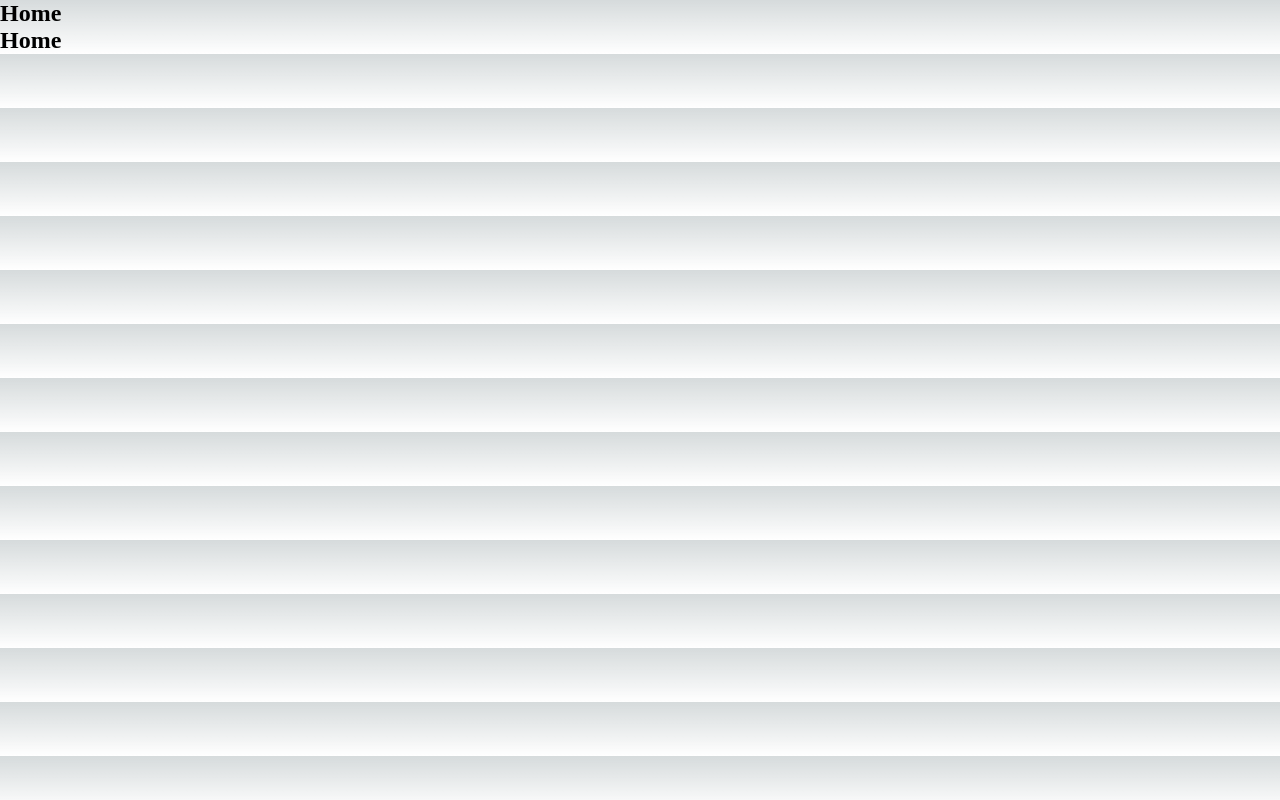
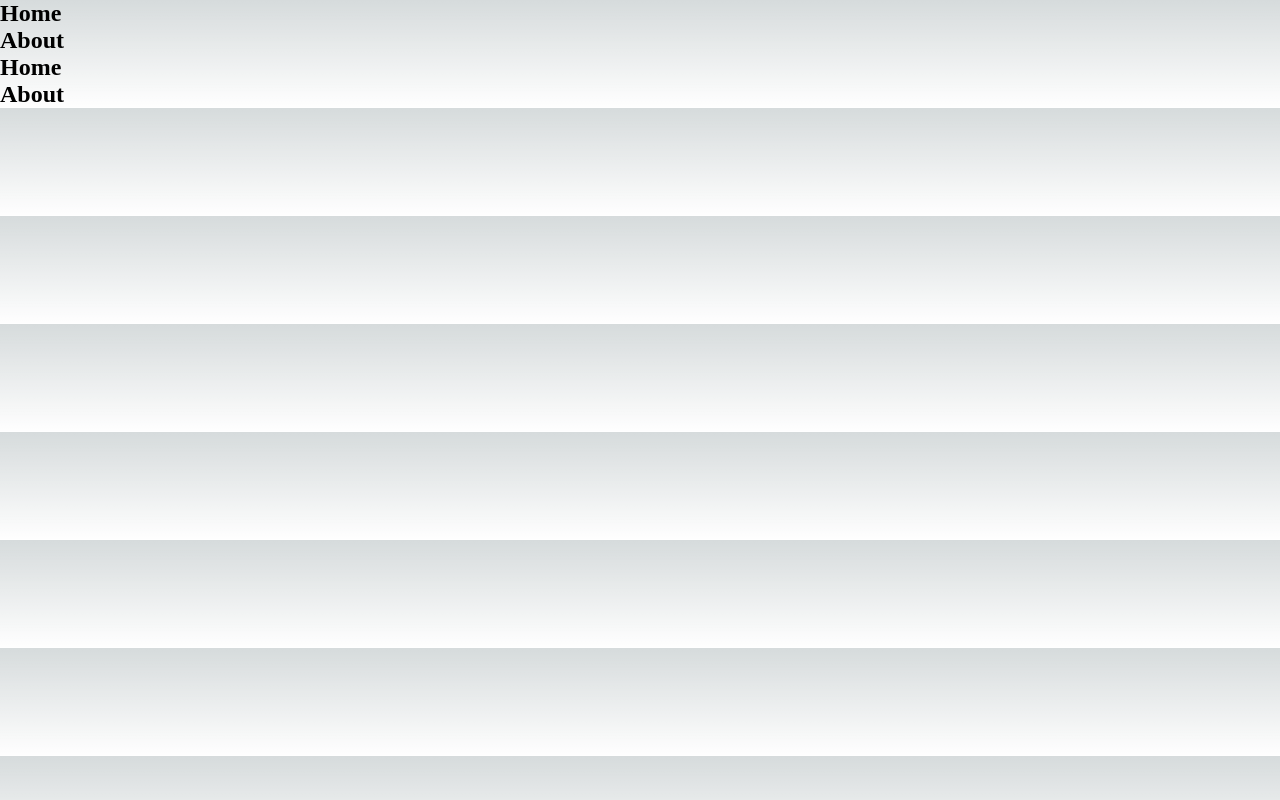
Before and after one commit to KisLorand/projects_pet, a Next.js app in the folder NextJs/ccnext01/: page /navbar in a window 1280 px wide. Built offline with nearby package versions, Linux system fonts and the light colour scheme.

Commit message:
add About link to NavBar

```diff
--- a/NextJs/ccnext01/app/navbar/page.tsx
+++ b/NextJs/ccnext01/app/navbar/page.tsx
@@ -1,7 +1,10 @@
+import Link from "next/link"
+
 export default function Navbar() {
     return (
         <nav>
-            <h1>Home</h1>
+            <Link href="/"><h1>Home</h1></Link>
+            <Link href="/about"><h1>About</h1></Link>
         </nav>
     )
 }
```
